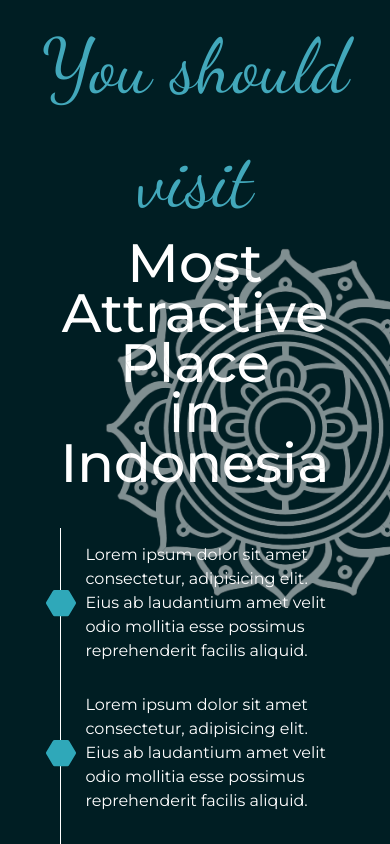
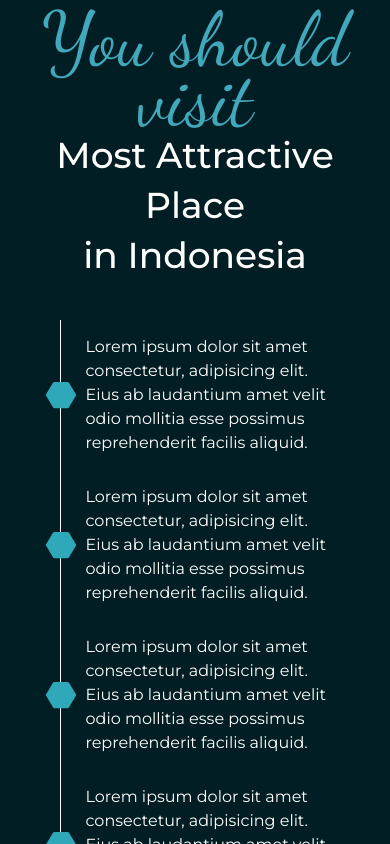
Before and after one commit to hylcore-V/travelling-explorer, a Next.js app: page / in a window 390 px wide. Shown: the part 1120-1964 px from the top of the page. Built offline with nearby package versions, Linux system fonts and the light colour scheme.

Commit message:
reason section styling

```diff
--- a/src/components/MostAttractive/MostAttractive.tsx
+++ b/src/components/MostAttractive/MostAttractive.tsx
@@ -44,10 +44,10 @@ const MostAttractive = () => {
     >
       <div className="container">
         <div className="text-center">
-          <h2 className="text-titleColor text-[76px] font-dancing">
+          <h2 className="text-titleColor text-[76px] font-dancing text-center sm:text-start md:text-center leading-[60px] xl:leading-normal">
             You should visit
           </h2>
-          <h2 className="text-[54px] text-white font-montserrat font-medium leading-[50px]">
+          <h2 className="text-[36px] md:text-[54px] text-white font-montserrat font-medium text-center sm:text-start md:text-center leading-[50px]">
             Most Attractive Place
             <br />
             in {infos.name}
@@ -56,11 +56,21 @@ const MostAttractive = () => {
       </div>
 
       <div
-        className="flex justify-start lg:justify-center mt-10 relative ml-[60px] sm:ml-[80px] lg:ml-0
-      before:content-[''] before:absolute before:w-[450px] before:h-[400px] before:bg-mandalaLeft before:left-[-90px] before:top-[450px] before:z-10
+        className="flex justify-start lg:justify-center mt-10 relative ml-[60px] sm:ml-[120px] lg:ml-0
+      before:content-[''] before:absolute
+      before:hidden sm:before:block
+      before:w-[350px] before:h-[300px]
+      xl:before:w-[450px] xl:before:h-[400px]
+      before:top-[600px] xl:before:top-[450px]
+      before:bg-mandalaLeft before:left-[-90px]  before:z-10
       before:bg-cover before:opacity-50
 
-      after:content-[''] after:absolute after:w-[450px] after:h-[400px] after:bg-mandalaLeft after:right-[-90px] after:top-[-300px] after:z-10
+      after:content-[''] after:absolute
+      after:hidden sm:after:block
+      after:w-[350px] after:h-[300px]
+      xl:after:w-[450px] xl:after:h-[400px]
+      after:top-[-300px]
+      after:bg-mandalaLeft after:right-[-90px]  after:z-10
       after:bg-cover after:opacity-50
       "
       >
```
